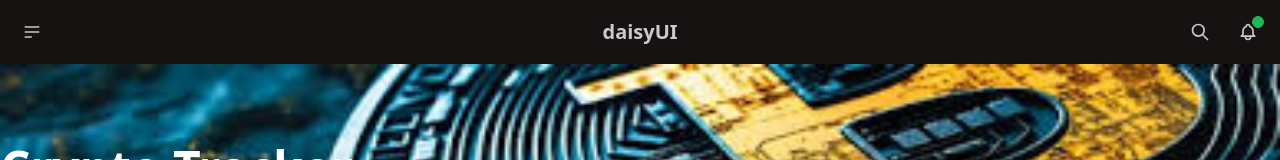
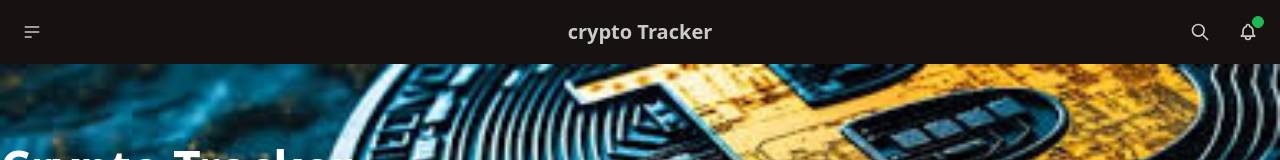
Before and after one commit to sa1678843/Crypto-Project---CoinGeko, a React (Vite) app: page / in a window 1280 px wide. Shown: the top 160 px of the page. Built offline with nearby package versions, Linux system fonts and the light colour scheme; no server answers.

Commit message:
Fix: Added home page redirection from navbar

```diff
--- a/src/components/Navbar/Navbar.jsx
+++ b/src/components/Navbar/Navbar.jsx
@@ -1,10 +1,15 @@
 // import { useContext } from "react";
 // import { CurrencyContext } from "../../context/CurrencyContext";
+import { useNavigate } from "react-router-dom";
 import useStore from "../../zustangState/store";
 
 function Navbar(){
+  const {setCurrency} = useStore()
+  const navigate = useNavigate();
+function goToHome(){
+navigate('/');
+}
 
-  const {setCurrency} = useStore()
   // const {setCurrency} = useContext(CurrencyContext);
 return(
     <div className="navbar bg-base-100">
@@ -32,8 +37,8 @@ return(
         </ul>
       </div>
     </div>
-    <div className="navbar-center">
-      <a className="btn btn-ghost text-xl">daisyUI</a>
+    <div onClick={goToHome} className="navbar-center">
+      <a className="btn btn-ghost text-xl">crypto Tracker</a>
     </div>
     <div className="navbar-end">
       <button className="btn btn-ghost btn-circle">
```
